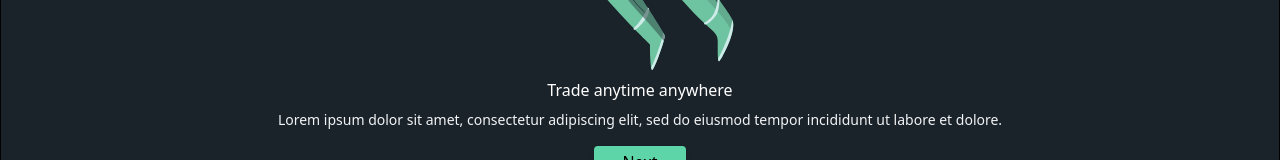
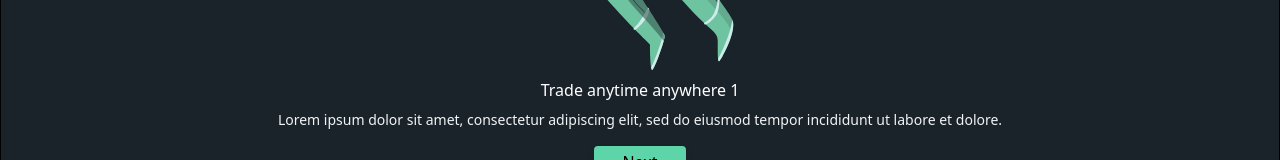
Before and after one commit to Helton-Carlos/aliens-free, a Vue app: page /boarding in a window 1280 px wide. Shown: the part 453-613 px from the top of the page. Built offline with nearby package versions, Linux system fonts and the light colour scheme.

Commit message:
feat: onboarding description

```diff
--- a/src/components/Button/Button.vue
+++ b/src/components/Button/Button.vue
@@ -1,12 +1,12 @@
 <script setup lang="ts">
 defineProps<{ title: string }>();
-defineEmits<{ onClick: void }>();
+defineEmits<{ (e:'onClick'): void }>();
 </script>
 
 <template>
   <button
     class="bg-green px-7 py-1 rounded drop-shadow-md hover:bg-green-hover"
-    @click="onClick"
+    @click="$emit('onClick')"
   >
     <p class="font-medium">{{ title }}</p>
   </button>
--- a/src/components/Onboarding/Onboarding.vue
+++ b/src/components/Onboarding/Onboarding.vue
@@ -1,16 +1,20 @@
 <script setup lang="ts">
+import { boarding } from './onBoarding';
+import { ref } from 'vue'
 import Button from "../Button/Button.vue";
+
+const board = boarding()
+const count = ref<number>(0)
 </script>
 
 <template>
   <div class="text-center w-5/6">
-    <img src="../../assets/Group01.svg" alt="Group01" class="m-auto" />
-    <h3 class="text-white pt-2 font-medium">Trade anytime anywhere</h3>
+    <img :src="board[count].image" :alt="board[count].title" class="m-auto" />
+    <h3 class="text-white pt-2 font-medium">{{ board[count].title }}</h3>
     <p class="text-gray pt-2 text-sm">
-      Lorem ipsum dolor sit amet, consectetur adipiscing elit, sed do eiusmod
-      tempor incididunt ut labore et dolore.
+      {{ board[count].subtitle }}
     </p>
 
-    <Button title="Next" class="m-4"/>
+    <Button title="Next" class="m-4" @onClick='count++' />
   </div>
 </template>
--- /dev/null
+++ b/src/components/Onboarding/onBoarding.ts
@@ -0,0 +1,26 @@
+export function boarding() {
+  const board = [
+    {
+      image: "./src/assets/Group01.svg",
+      title: "Trade anytime anywhere 1",
+      subtitle:
+        "Lorem ipsum dolor sit amet, consectetur adipiscing elit, sed do eiusmod tempor incididunt ut labore et dolore.",
+    },
+    {
+      image: "./src/assets/Group02.svg",
+      title: "Trade anytime anywhere 2",
+      subtitle:
+        "Lorem ipsum dolor sit amet, consectetur adipiscing elit, sed do eiusmod tempor incididunt ut labore et dolore.",
+    },
+    {
+      image: "./src/assets/Group03.svg",
+      title: "Trade anytime anywhere 3",
+      subtitle:
+        "Lorem ipsum dolor sit amet, consectetur adipiscing elit, sed do eiusmod tempor incididunt ut labore et dolore.",
+    },
+  ];
+
+  return board;
+}
+
+export default boarding;
--- a/src/pages/Boarding.vue
+++ b/src/pages/Boarding.vue
@@ -1,9 +1,11 @@
 <script setup lang="ts">
-import Onboarding from '../components/Onboarding/Onboarding.vue';
+import Onboarding from "../components/Onboarding/Onboarding.vue";
 </script>
 
 <template>
-  <div class="h-screen flex flex-col items-center justify-center border rounded">
+  <div
+    class="h-screen flex flex-col items-center justify-center border rounded"
+  >
     <Onboarding />
   </div>
 </template>
```
